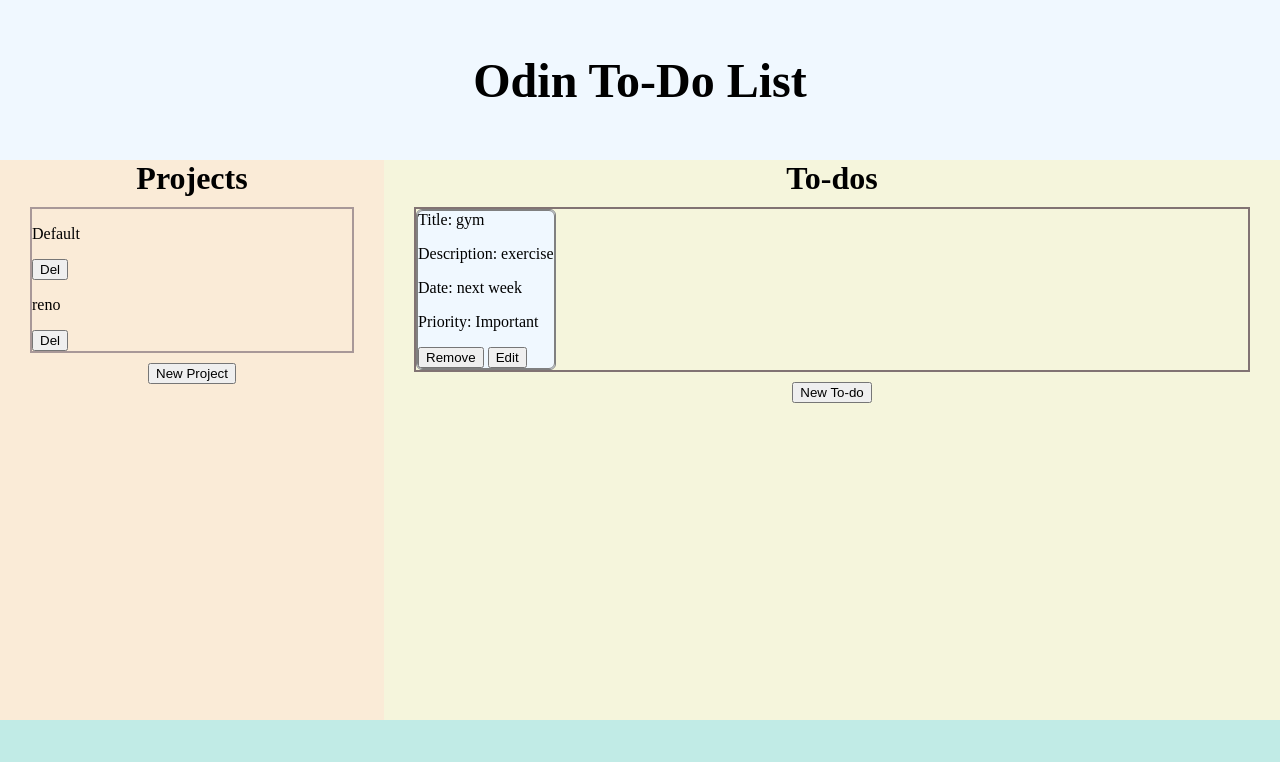
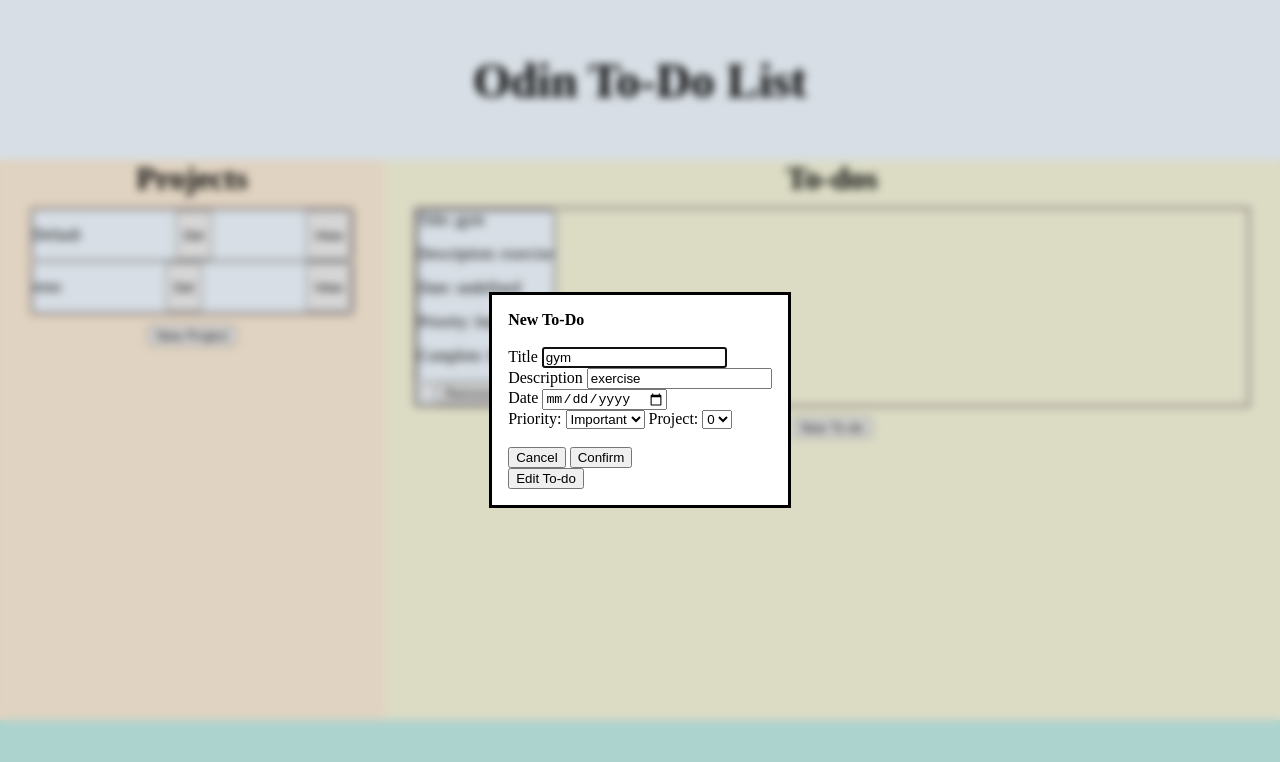
Before and after one commit to ric-projects/to-do, a website built with webpack: page src/template.html in a window 1280 px wide. Both pictures are taken after a click on the button "Edit". Built offline with nearby package versions, Linux system fonts and the light colour scheme.

Commit message:
To-do finalized, need to implement localStorage

```diff
--- a/src/DOMModule.js
+++ b/src/DOMModule.js
@@ -1,6 +1,6 @@
 // import { allTodos } from "./todoManage";
-import {addTask, allTodos, addProject} from "./todoManage";
-export {renderTodo, renderProj};
+import {addTask, allTodos, addProject, editTodo, delTodo} from "./todoManage";
+export {renderTodo, renderProj, renderSection};
 // const library = allTodos;
 
 const newProj = document.querySelector('.newProject');
@@ -33,12 +33,15 @@ todoModal.addEventListener('submit', (event) => {
     if(!(title === '')){
         // correct projIndex to be the index
         // const projIndex = 0
+        // if((typeof index == Number) || (typeof index == String)){
         addTask(title, description, date, priority, projIndex);
+        // } else {
+        //     editTodo(title, description, date, priority, projIndex, index);
+        // };
         console.log(allTodos.myProjects);
         // renderTodo(title, description, date, priority, allTodos.myProjects[projIndex].length); //-1?
         formModal.reset();
         todoModal.close();
-
     };
 });
 
@@ -58,7 +61,7 @@ projModal.addEventListener('submit', (event) => {
     };
 });
 
-function renderTodo(title, description, date, priority, index){
+function renderTodo(title, description, date, priority, index, projIndex){
     const todoWrap = document.querySelector('.contentWrap');
 
     const todoObj = document.createElement('div');
@@ -66,24 +69,109 @@ function renderTodo(title, description, date, priority, index){
     <p>Description: ${description}</p>
     <p>Date: ${date}</p>
     <p>Priority: ${priority}</p>
-    <button class="deleteTodo" data-index="${index}">Remove</button>
-    <button class="editTodo">Edit</button> </div>`; //to get index from when adding render
+    <p>Complete: ${allTodos.myProjects[projIndex][index].complete}`
+    // <button class="deleteTodo" data-index="${index}" proj-index="${projIndex}">Remove</button>
+    // <button class="editTodo" data-index="${index}" proj-index="${projIndex}">Edit</button> </div>; //to get index from when adding render
     todoObj.className = 'todoObj';
 
+    const delBtn = document.createElement('button');
+    delBtn.setAttribute('data-index', index);
+    delBtn.setAttribute('proj-index', projIndex);
+    delBtn.textContent = "Remove";
+    delBtn.addEventListener('click', (e) => {
+        const index = delBtn.getAttribute('data-index');
+        const projIndex = delBtn.getAttribute('proj-index');
+        delTodo(index, projIndex);
+    });
+
+    const editBtn = document.createElement('button');
+    editBtn.setAttribute('data-index', index);
+    editBtn.setAttribute('proj-index', projIndex);
+    editBtn.textContent = "Edit";
+    editBtn.classList.add('editTodo');
+    editBtn.addEventListener('click', (e) => {
+        const index = editBtn.getAttribute('data-index');
+        const projIndex = editBtn.getAttribute('proj-index');
+        editModal(index, projIndex);
+    });
+
+    const completeBtn = document.createElement('input');
+    completeBtn.type = 'checkbox';
+    completeBtn.classList.add('completeMark');
+    completeBtn.addEventListener('click', (e) => {
+        allTodos.myProjects[projIndex][index].setAsComplete();
+        completeBtn.checked == false ? completeBtn.checked == true : completeBtn.checked == false;
+        renderSection(projIndex);
+    });
+
+    todoObj.appendChild(completeBtn);
+    todoObj.appendChild(delBtn);
+    todoObj.appendChild(editBtn);
     todoWrap.appendChild(todoObj);
+    // return index;
 };
 
 function renderProj(title, description){
     const projWrap = document.querySelector('.sidebarWrap');
 
     const projObj = document.createElement('div');
+    // removed from innerhtml <button class="view" data-index="${allTodos.myProjects.length - 1}">View</button>
+
     projObj.innerHTML = `<p>${title}</p>
     <button class="deleteProj" data-index="${allTodos.myProjects.length - 1}">Del</button>` //edit btn?
     projObj.className = 'projObj';
 
+    const viewBtn = document.createElement('button');
+    // viewBtn.innerHTML = `<button class="view" proj-index="${allTodos.myProjects.length - 1}">View</button>`;
+    viewBtn.setAttribute('proj-index', allTodos.myProjects.length - 1);
+    viewBtn.classList.add('view');
+    viewBtn.textContent = "View";
+    projObj.appendChild(viewBtn);
+    viewBtn.addEventListener('click', (e) => {
+        const index = viewBtn.getAttribute('proj-index');
+        renderSection(index);
+    });
+
     projWrap.appendChild(projObj);
 };
 
+function renderSection(projIndex) {
+    // const todoWrap = document.querySelector('.contentWrap');
+    const allTodoObjs = document.querySelectorAll('.todoObj');
+    for(const elem of allTodoObjs){
+        elem.remove();
+    };
+    allTodos.myProjects[projIndex].forEach((e) => renderTodo(e.title, e.description, e.date, e.priority, e.index, e.projIndex));
+};
+
+function editModal(index, projIndex) {
+    todoModal.showModal();
+    const indexHere = index;
+    document.querySelector('#todoTitle').value = allTodos.myProjects[projIndex][index].title;
+    document.querySelector('#todoDesc').value = allTodos.myProjects[projIndex][index].description;
+    document.querySelector('#todoDate').value = allTodos.myProjects[projIndex][index].date;
+    document.querySelector('#todoPriority').value = allTodos.myProjects[projIndex][index].priority;
+    document.querySelector('#projIndex').value = allTodos.myProjects[projIndex][index].index;
+
+    const editApply = document.createElement('button');
+    editApply.setAttribute('proj-index', projIndex);
+    editApply.setAttribute('data-index', index);
+    editApply.textContent = "Edit To-do";
+    editApply.addEventListener('click', (e) => {
+        const title = document.querySelector('#todoTitle').value;
+        const descr = document.querySelector('#todoDesc').value;
+        const date = document.querySelector('#todoDate').value;
+        const priority = document.querySelector('#todoPriority').value;
+        // document.querySelector('#projIndex').value;
+
+        editTodo(title, descr, date, priority, projIndex, index);
+        editApply.remove();
+        formModal.reset();
+        todoModal.close();
+        renderSection(projIndex);
+    });
+    todoModal.appendChild(editApply);
+};
 
 
 // runs updater to show projs, todos
--- a/src/styles.css
+++ b/src/styles.css
@@ -81,3 +81,11 @@ dialog::backdrop{
     border: 1px solid gray;
     border-radius: 6px;
 }
+
+.projObj{
+    display: flex;
+    background-color: aliceblue;
+    border:1px solid gray;
+    border-radius: 6px;
+    justify-content: space-between;
+}
--- a/src/todoManage.js
+++ b/src/todoManage.js
@@ -1,22 +1,22 @@
-import { renderTodo, renderProj } from "./DOMModule";
-export { allTodos, addTask, addProject };
+import { renderTodo, renderProj, renderSection } from "./DOMModule";
+export { allTodos, addTask, addProject, editTodo, delTodo };
 
 // array to hold all to=dos
 const allTodos = (function allTodos() {
     // const myLibrary = [];
-    const myProjects = [[],[]];
+    const myProjects = [[],];
     myProjects[0].title = "Default";
     return { /*myLibrary,*/ myProjects };
 })();
 
 // Project Constructor
-class Project {
-    constructor(title, description){
-        this.title = title;
-        this.description = description;
-        this.projIndex = allTodos.myProjects.length; // -1?; ln34 of DOMModule
-    };
-};
+// class Project {
+//     constructor(title, description){
+//         this.title = title;
+//         this.description = description;
+//         this.projIndex = allTodos.myProjects.length; // -1?; ln34 of DOMModule
+//     };
+// };
 
 // Task constructor
 class Task {
@@ -28,7 +28,7 @@ class Task {
         this.complete = false;
         // const projectIndex = projectIndex;
         // if(projectIndex == undefined) //ln34 of DOM Module
-        this.index = (allTodos.myProjects[0].length);
+        this.index = (allTodos.myProjects[projIndex].length);
         this.projIndex = projIndex;
     };
 
@@ -45,26 +45,41 @@ class Task {
 // To implement
 function delTodo(index, projIndex) {
     allTodos.myProjects[projIndex].splice(index, 1);
+    renderSection(projIndex);
 };
 
 // To Implement
-function delProject(projectIndex){
-    allTodos.myProjects.splice(projectIndex, 1);
+function delProject(projIndex){
+    allTodos.myProjects.splice(projIndex, 1);
 };
 
 function addTask(title, description, date, importance, projIndex){
-    if(projIndex == '') {projIndex = 0}; //ln34 of DOMModule
+    // if(projIndex == '') {projIndex = 0}; //ln34 of DOMModule
     const newTask = new Task(title, description, date, importance, projIndex);
-    projIndex = Number(projIndex);
+    // projIndex = Number(projIndex);
     allTodos.myProjects[projIndex].push(newTask);
-    renderTodo(title, description, date, importance, allTodos.myProjects[projIndex].length -1); //-1
+    renderTodo(title, description, date, importance, allTodos.myProjects[projIndex].length -1, projIndex); //-1
+    renderSection(projIndex);
 };
 
 function addProject(title, description){
-    const newProj = new Project(title, description);
+    const newProj = new Array();
+    newProj.title = title;
+    newProj.description = description;
     allTodos.myProjects.push(newProj);
     console.log('addProj' + allTodos.myProjects);
     renderProj(title, description);
+};
+
+function editTodo(title, description, date, importance, projIndex, index){
+
+    allTodos.myProjects[projIndex][index].title = title;
+    allTodos.myProjects[projIndex][index].description = description;
+    allTodos.myProjects[projIndex][index].date = date;
+    allTodos.myProjects[projIndex][index].importance = importance;
+
+    const indexHere = index;
+    renderSection(projIndex);
 };
 
 // 3 default tasks
```
